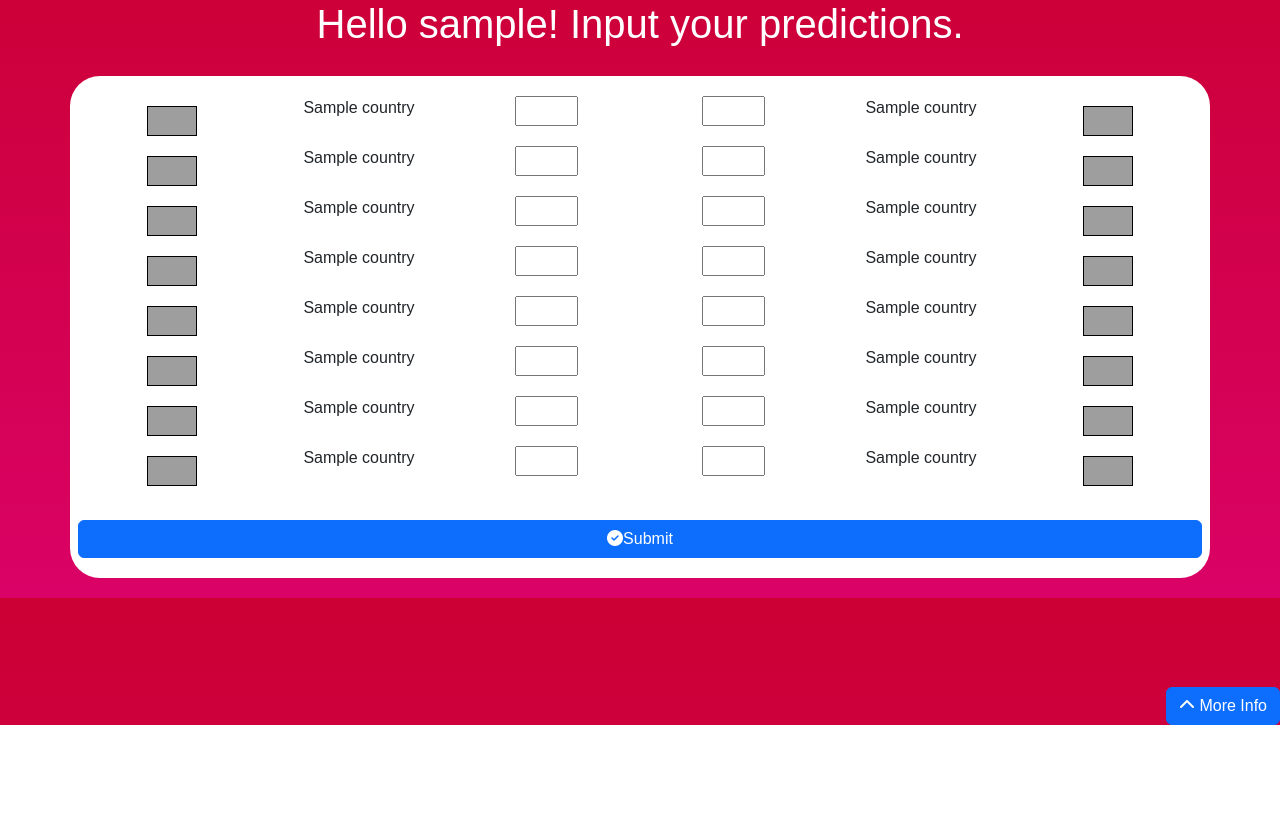
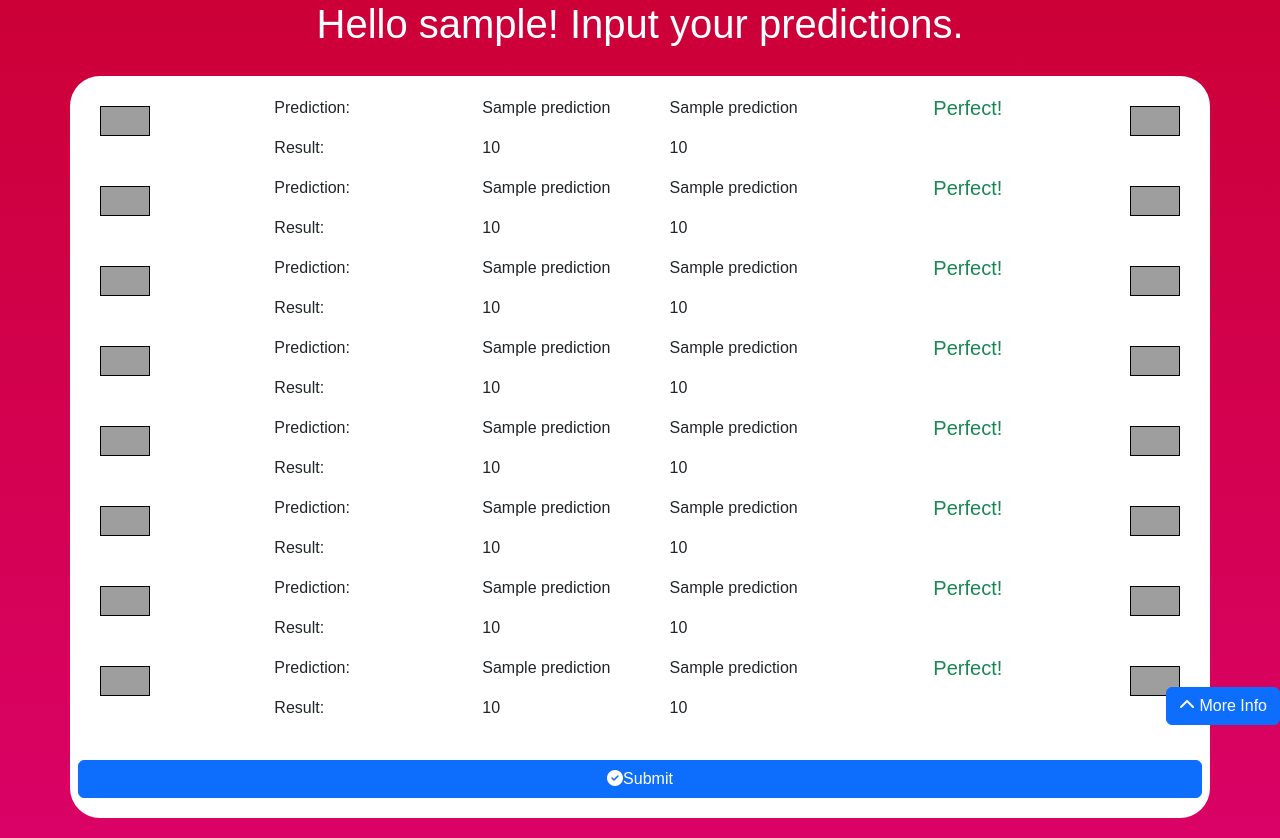
Before and after one commit to parsnips1966/World-Cup-Comp, a Flask app: template templates/roundof16.html in a window 1280 px wide. Shown: the part 75-913 px from the top of the page. Before the commit the page ends 800 px from the top, so only its background shows below. Run offline with Flask 2, Linux system fonts and the light colour scheme; the template is opened without the code that fills it: most values are stand-ins (such as "Sample title", 1, 10 or a date in 2020); some libraries are stand-ins or nearby versions; grey boxes are pictures that could not be loaded.

Commit message:
round of 16

```diff
--- a/main.py
+++ b/main.py
@@ -50,14 +50,16 @@ def calculate_score():
                 current_user.score += 1
 
 real_scores = [
-#2, 1, 1, 2, 3, 1, 3, 2, 2, 3, 2, 2, 1, 2, 2, 1, 2, 2,
-"-", "-", -1, -1, -1, -1, -1, -1, -1, -1, -1, -1, -1, -1, -1, -1, -1, -1,
--1, -1, -1, -1, -1, -1, -1, -1, -1, -1, -1, -1, -1, -1, -1, -1, -1, -1,
--1, -1, -1, -1, -1, -1, -1, -1, -1, -1, -1, -1, -1, -1, -1, -1, -1, -1,
--1, -1, -1, -1, -1, -1, -1, -1, -1, -1, -1, -1, -1, -1, -1, -1, -1, -1,
--1, -1, -1, -1, -1, -1, -1, -1, -1, -1, -1, -1, -1, -1, -1, -1, -1, -1,
--1, -1, -1, -1, -1, -1, -1, -1, -1, -1, -1, -1, -1, -1, -1, -1, -1, -1,
--1, -1, -1, -1, -1, -1, -1, -1, -1, -1, -1, -1, -1, -1, -1, -1, -1, -1,
+1, 2, 0, 0, -1, -1, -1, -1, -1, -1, -1, -1, -1, -1, -1, -1, -1, -1,
+3, 2, -1, -1, -1, -1, -1, -1, -1, -1, -1, -1, -1, -1, -1, -1, -1, -1,
+0, 1, -1, -1, -1, -1, -1, -1, -1, -1, -1, -1, -1, -1, -1, -1, -1, -1,
+2, 0, -1, -1, -1, -1, -1, -1, -1, -1, -1, -1, -1, -1, -1, -1, -1, -1,
+3, 3, -1, -1, -1, -1, -1, -1, -1, -1, -1, -1, -1, -1, -1, -1, -1, -1,
+2, 0, -1, -1, -1, -1, -1, -1, -1, -1, -1, -1, -1, -1, -1, -1, -1, -1,
+6, 0, -1, -1,
+-1, -1, -1, -1, -1, -1, -1, -1,
+-1, -1, -1, -1,
+-1, -1,
 ]
 groupstagecountries = [
 "Qatar", "Ecuador", "Senegal", "Netherlands", "Qatar", "Senegal", "Netherlands", "Ecuador", "Netherlands", "Qatar", "Ecuador", "Senegal",
@@ -69,8 +71,8 @@ groupstagecountries = [
 "Switzerland", "Cameroon", "Brazil", "Serbia", "Cameroon", "Serbia", "Brazil", "Switzerland", "Cameroon", "Brazil", "Serbia", "Switzerland",
 "Uruguay", "South Korea", "Portugal", "Ghana", "South Korea", "Ghana", "Portugal", "Uruguay", "South Korea", "Portugal", "Ghana", "Uruguay",
 ]
-roundof16countries = ["test1", "test2", "test3", "test4", "test1", "test2", "test3", "test4", "test1", "test2", "test3", "test4",
-"test1", "test2", "test3", "test4"]
+roundof16countries = ["Qatar", "Ecuador", "Senegal", "Netherlands", "England", "USA", "Wales", "Iran", "Argentina", "Saudi Arabia", "Mexico", "Poland",
+"Denmark", "Tunisia", "France", "Australia"]
 quarterfinalcountries = ["test1", "test2", "test3", "test4", "test1", "test2", "test3", "test4"]
 semifinalcountries = ["test1", "test2", "test3", "test4"]
 finalcountries = ["test1", "test2"]
@@ -185,7 +187,7 @@ def submitted():
         db.session.commit()
         return render_template("submitted.html", username=username, predictions=preDICTions['payload'], score=current_user.score, position=position, pfp=pfp)
 
-    return render_template("groupstages.html", username=username, predictions=preDICTions['payload'], score=current_user.score, countries=groupstagecountries, pfp=pfp, real_scores=real_scores)
+    return render_template("roundof16.html", username=username, predictions=preDICTions['payload'], score=current_user.score, countries=roundof16countries, pfp=pfp, real_scores=real_scores)
 
 @app.route("/leaderboard", methods=['GET', 'POST'])
 @login_required
--- a/templates/roundof16.html
+++ b/templates/roundof16.html
@@ -19,29 +19,66 @@ Predictions
   <form class="container content" action="{{ url_for('submitted') }}" method="POST">
     {% for i in range(0, 8) %}
       {% set number = i*2 %}
-      {% set filename = "images/" + countries[number] + ".png" %}
-      {% set filename2 = "images/" + countries[number+1] + ".png" %}
+      {% set filename = "flags/" + countries[number] + ".png" %}
+      {% set filename2 = "flags/" + countries[number+1] + ".png" %}
       {% set name = "game" + number|string + "-1" %}
       {% set name2 = "game" + number|string + "-2" %}
       <div class="row">
-        <div class="col-2 aligned-center">
+        <div class="col-1 aligned-center">
           <img src="{{ url_for("static", filename=filename) }}">
         </div>
-        <div class="col-2 aligned-center">
-          <p>{{countries[number]}}</p>
+        <div class="col-3 aligned-center">
+          {% if real_scores[number] == -1 %}
+            <p>{{countries[number]}}</p>
+          {% else %}
+            <div class="scores-container">
+              <p>Prediction:</p>
+              <p>Result:</p>
+            </div>
+          {% endif %}
         </div>
         <div class="col-2 aligned-center">
-          <!-- <p class="no-margin">{{predictions[0]}}</p> -->
-          <input class="no-margin" name={{name}} type="number" min="0" max="50", value="{{predictions[0]}}">
+          {% if real_scores[number] != -1 %}
+            <input name={{name}} type="number" class="invisible" min="0" max="20", value="{{predictions[number]}}">
+            <div class="scores-container">
+              <p>{{predictions[number]}}</p>
+              <p>{{real_scores[number]}}</p>
+            </div>
+          {% else %}
+            <input name={{name}} type="number" min="0" max="20", value="{{predictions[number]}}">
+          {% endif %}
         </div>
         <div class="col-2 aligned-center">
-          <input class="no-margin" name={{name2}} type="number" min="0" max="50", value="{{predictions[1]}}">
-          <!-- <p class="no-margin">{{predictions[1]}}</p> -->
+          {% if real_scores[number] != -1 %}
+            <input name={{name2}} type="number" class="invisible" min="0" max="20", value="{{predictions[number+1]}}">
+            <div class="scores-container">
+              <p>{{predictions[number+1]}}</p>
+              <p>{{real_scores[number+1]}}</p>
+            </div>
+          {% else %}
+            <input name={{name2}} type="number" min="0" max="20", value="{{predictions[number+1]}}">
+          {% endif %}
         </div>
-        <div class="col-2 aligned-center">
-          <p>{{countries[number+1]}}</p>
+        <div class="col-3 aligned-center">
+          {% if real_scores[number] == -1 %}
+            <p>{{countries[number+1]}}</p>
+          {% else %}
+            {% if real_scores[number] == "-" %}
+              <h3 class="text-secondary">In play...</h3>
+            {% elif predictions[number]|int == real_scores[number] and predictions[number+1]|int == real_scores[number+1] %}
+              <h3 class="text-success">Perfect!</h3>
+            {% elif real_scores[number] > real_scores[number+1] and predictions[number]|int > predictions[number+1]|int %}
+              <h3 class="text-primary">Good!</h3>
+            {% elif real_scores[number] < real_scores[number+1] and predictions[number]|int < predictions[number+1]|int %}
+              <h3 class="text-primary">Good!</h3>
+            {% elif real_scores[number] == real_scores[number+1] and predictions[number]|int == predictions[number+1]|int %}
+              <h3 class="text-primary">Good!</h3>
+            {% else %}
+              <h3 class="text-danger">Wrong</h3>
+            {% endif %}
+          {% endif %}
         </div>
-        <div class="col-2 aligned-center">
+        <div class="col-1 aligned-center">
           <img src="{{ url_for("static", filename=filename2) }}">
         </div>
       </div>
```
